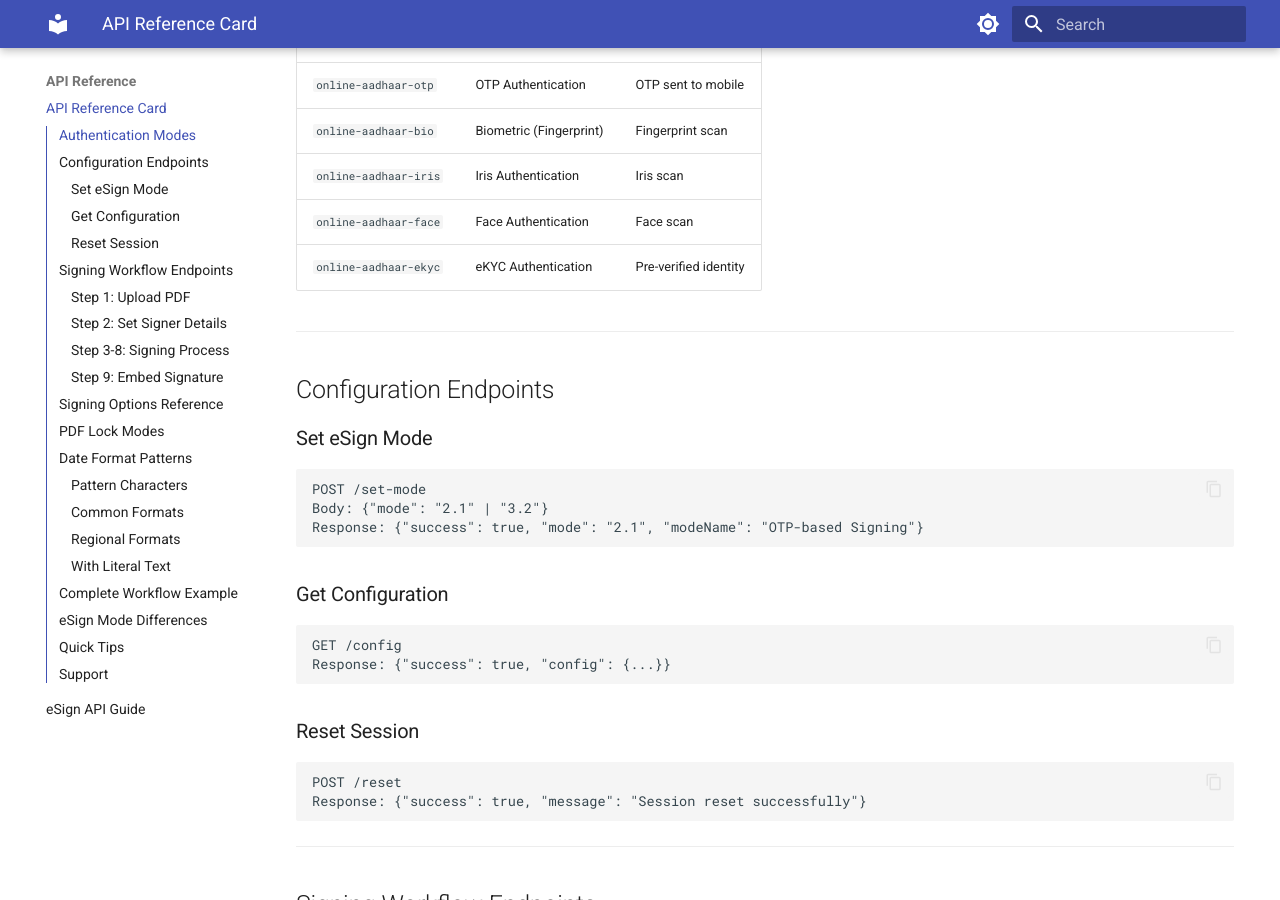
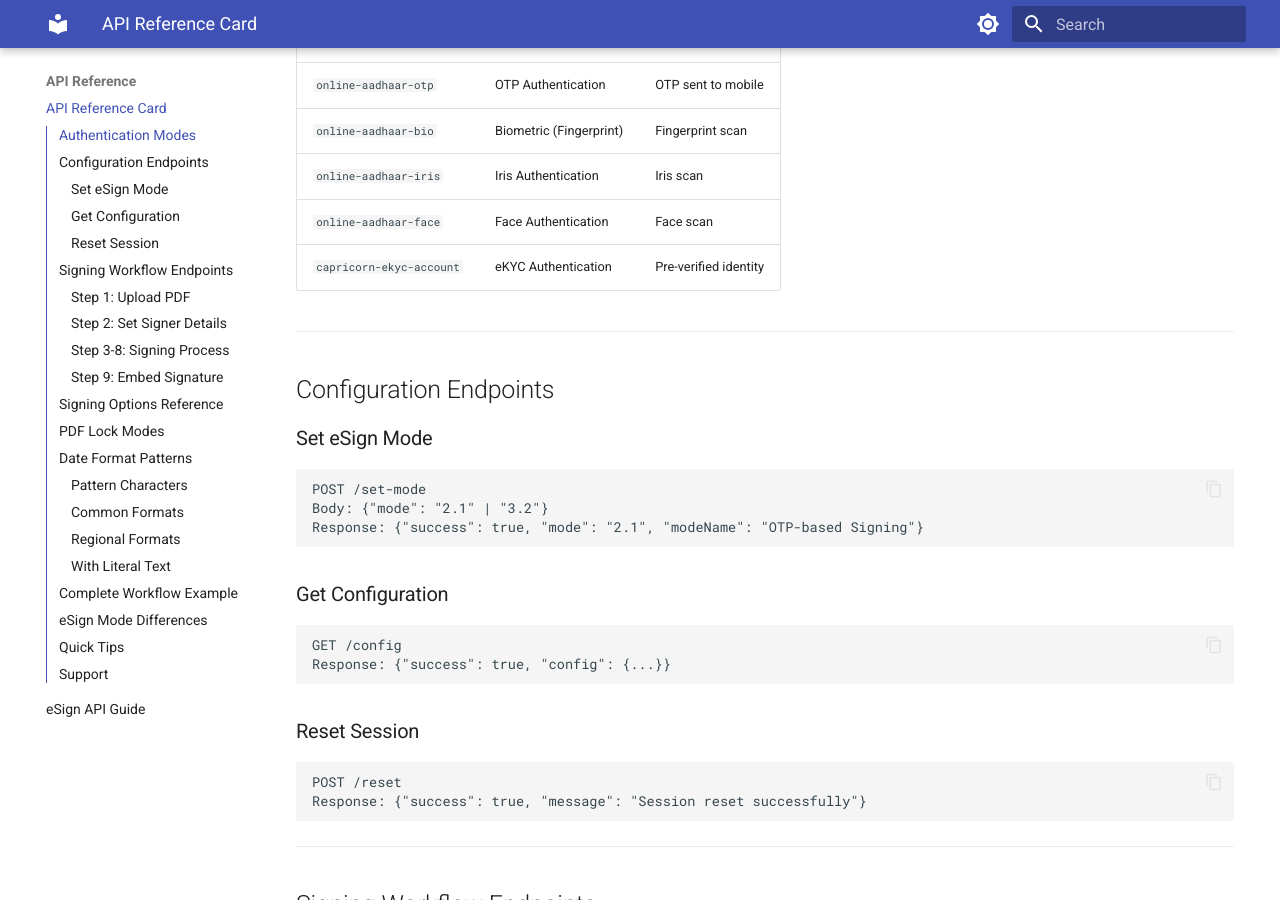
Before and after one commit to rashmeet-3/esign-docs, an MkDocs documentation site: the page built from docs/api-reference-card.md, in a window 1280 px wide and 900 px high, scrolled down 395 px. Built offline with MkDocs 1.6.1 and Material for MkDocs 9.7.7, drawn with Linux system fonts in a browser that asks for light colours.

Commit message:
Updates in documentation 1

```diff
--- a/docs/api-reference-card.md
+++ b/docs/api-reference-card.md
@@ -14,7 +14,7 @@ Base URL: `http://localhost:8080/api/esign`
 | `online-aadhaar-bio` | Biometric (Fingerprint) | Fingerprint scan |
 | `online-aadhaar-iris` | Iris Authentication | Iris scan |
 | `online-aadhaar-face` | Face Authentication | Face scan |
-| `online-aadhaar-ekyc` | eKYC Authentication | Pre-verified identity |
+| `capricorn-ekyc-account` | eKYC Authentication | Pre-verified identity |
 
 ---
 
```
